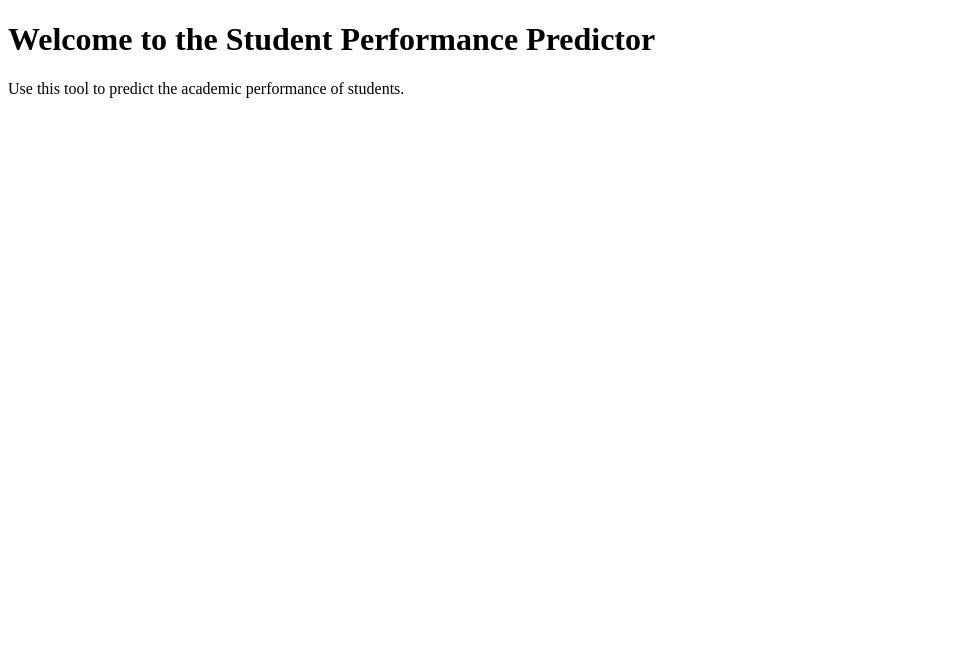
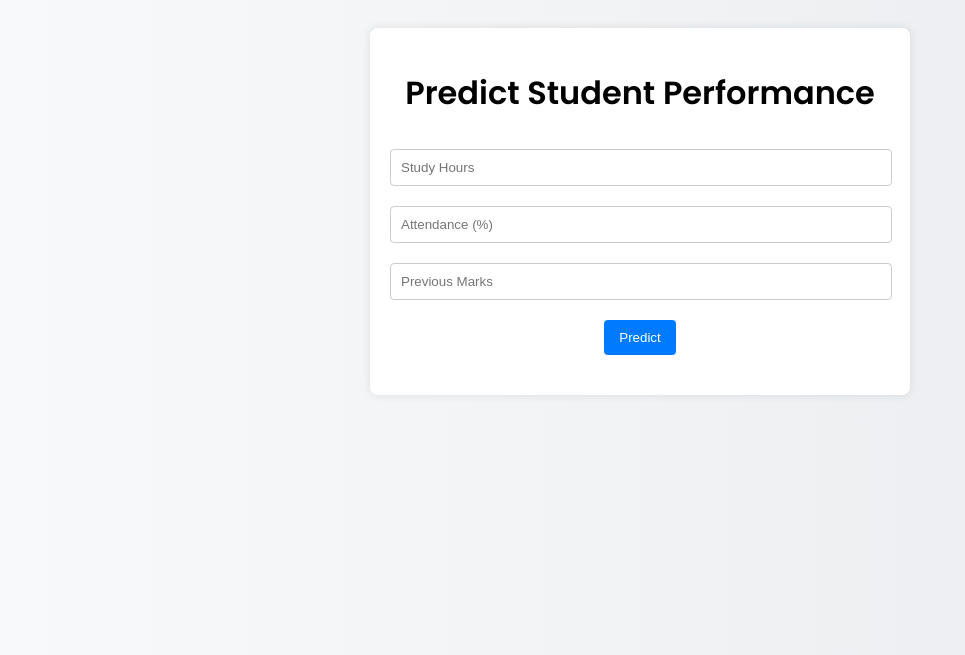
Before and after one commit to RajaSab-tech/student-performance-ml, a Flask app: page / in a window 1280 px wide. Shown: the top 655 px of the page, without its empty margins (0-965 px from the left). Run offline with Flask 3, Linux system fonts and the light colour scheme; parts of the project's set-up code (start-up, migrations or seed data) failed here and were passed over.

Commit message:
Update index.html with complete HTML content for Student Performance Prediction

```diff
--- a/templates/index.html
+++ b/templates/index.html
@@ -3,10 +3,64 @@
 <head>
     <meta charset="UTF-8">
     <meta name="viewport" content="width=device-width, initial-scale=1.0">
-    <title>Student Performance Predictor</title>
+    <title>Student Performance Prediction</title>
+    <link href="https://fonts.googleapis.com/css2?family=Poppins:wght@300;400;600&display=swap" rel="stylesheet">
+    <style>
+        body {
+            font-family: 'Poppins', sans-serif;
+            background: linear-gradient(to right, #f8f9fa, #e9ecef);
+            padding: 20px;
+            text-align: center;
+        }
+        .form-container {
+            background-color: #fff;
+            border-radius: 8px;
+            box-shadow: 0 0 10px rgba(0, 0, 0, 0.1);
+            padding: 20px;
+            max-width: 500px;
+            margin: auto;
+        }
+        input[type="number"] {
+            width: calc(100% - 20px);
+            padding: 10px;
+            margin: 10px 0;
+            border: 1px solid #ccc;
+            border-radius: 4px;
+        }
+        button {
+            padding: 10px 15px;
+            background-color: #007bff;
+            color: #fff;
+            border: none;
+            border-radius: 4px;
+            cursor: pointer;
+            margin-top: 10px;
+        }
+        #result {
+            margin-top: 20px;
+            font-size: 20px;
+            font-weight: bold;
+            color: #28a745;
+        }
+    </style>
 </head>
 <body>
-    <h1>Welcome to the Student Performance Predictor</h1>
-    <p>Use this tool to predict the academic performance of students.</p>
+    <div class="form-container">
+        <h1>Predict Student Performance</h1>
+        <form id="prediction-form">
+            <input type="number" placeholder="Study Hours" required>
+            <input type="number" placeholder="Attendance (%)" required>
+            <input type="number" placeholder="Previous Marks" required>
+            <button type="submit">Predict</button>
+        </form>
+        <div id="result"></div>
+    </div>
+    <script>
+        document.getElementById('prediction-form').addEventListener('submit', function(event) {
+            event.preventDefault();
+            // Add prediction logic here
+            document.getElementById('result').innerText = 'Prediction Result will be displayed here.';
+        });
+    </script>
 </body>
 </html>
```
